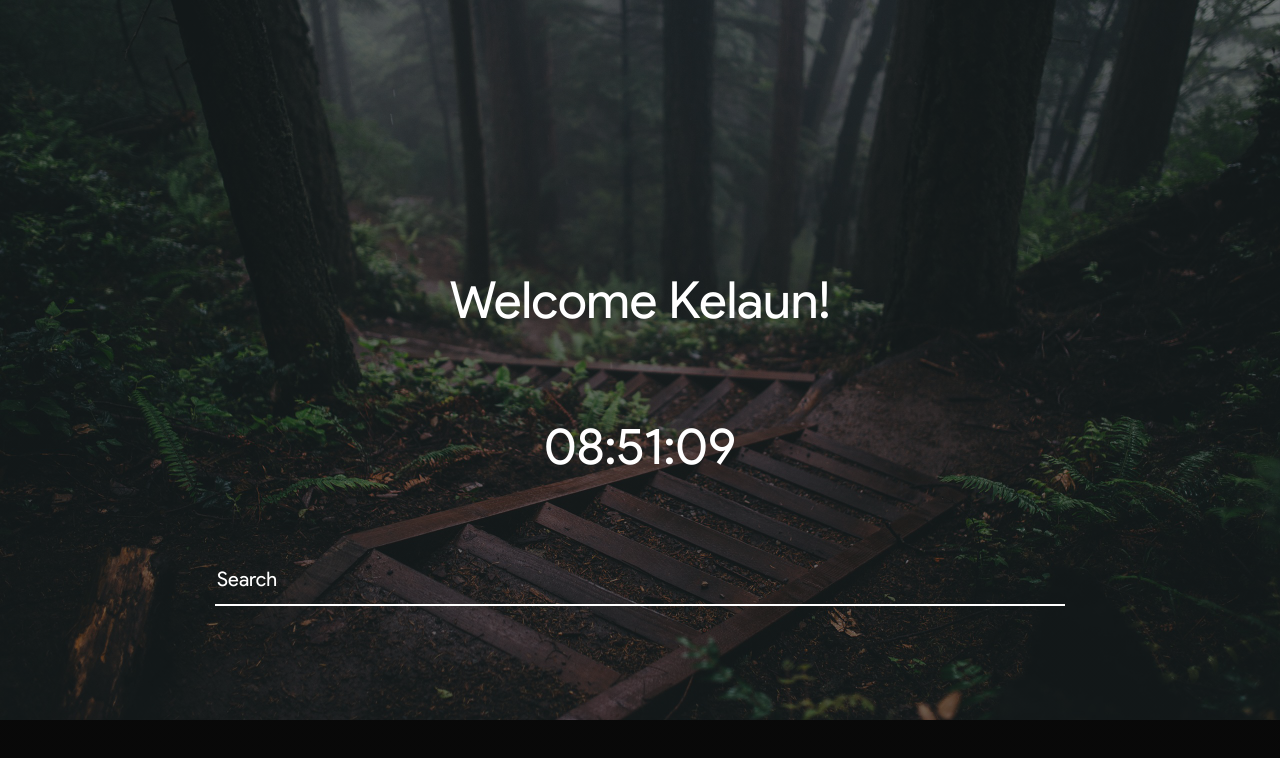
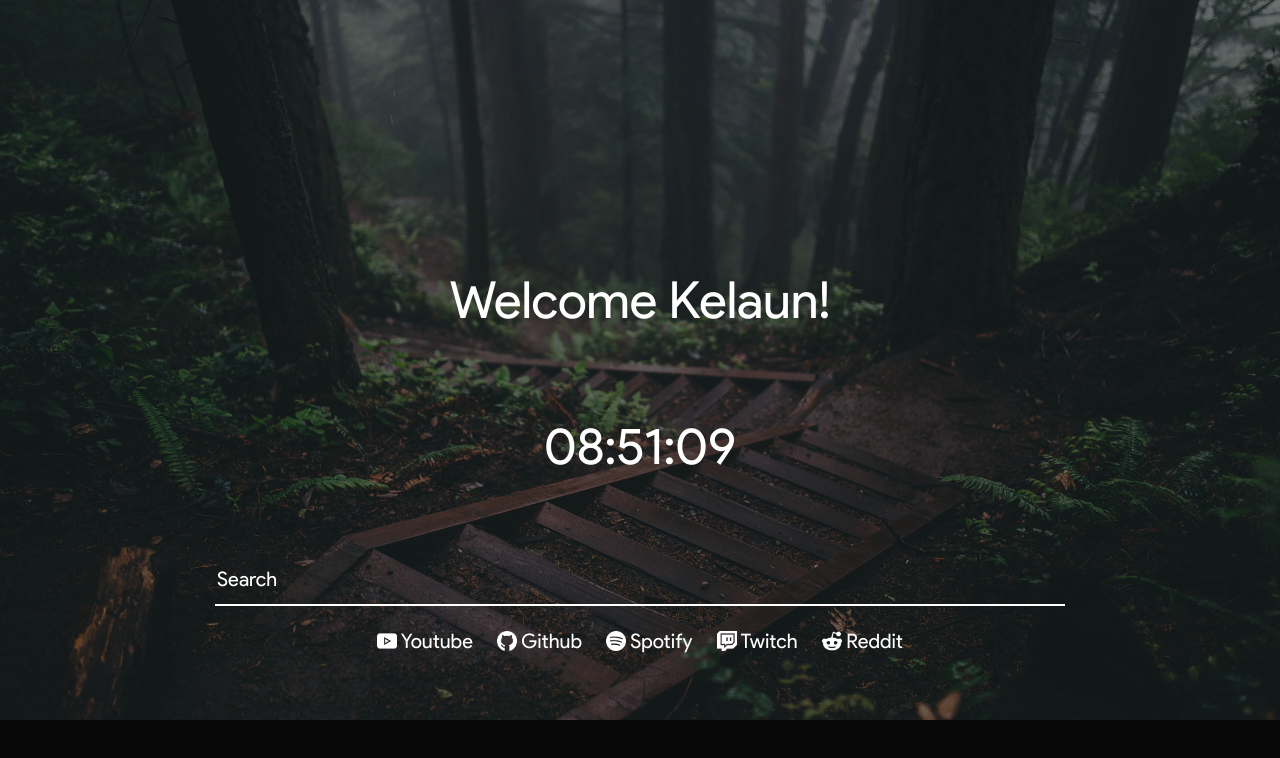
Before and after one commit to kelaun/startpage, a plain HTML site: page index.html in a window 1280 px wide. Drawn offline with Linux system fonts and the light colour scheme.

Commit message:
Adding shortcuts

```diff
--- a/index.html
+++ b/index.html
@@ -22,6 +22,24 @@
 			</form>
 		</div>
 
+		<div class="icons">
+			<a href="https://youtube.com">
+				<img src="img/1.png"> Youtube
+			</a>
+			<a href="https://github.com">
+				<img src="img/2.png"> Github
+			</a>
+			<a href="https://spotify.com">
+				<img src="img/3.png"> Spotify
+			</a>
+			<a href="https://twitch.com">
+				<img src="img/4.png"> Twitch
+			</a>
+			<a href="https://reddit.com">
+				<img src="img/5.png"> Reddit
+			</a>
+		</div>
+
     	<script src="script.js"></script>
   	</body>
 </html>
--- a/style.css
+++ b/style.css
@@ -23,10 +23,10 @@ body {
 	font-size: 20px;
 }
 
-/*a, a:hover, a:focus, a:active, a:visited {
+a, a:hover, a:focus, a:active, a:visited {
 	text-decoration: none;
 	color: #fff;
-}*/
+}
 
 h1.hello {
 	margin-top: 270px;
@@ -48,7 +48,7 @@ input {
 	margin-bottom: 20px;
 }
 
-/*.icons img {
+.icons img {
 	position: relative;
 	height: 20px;
 	width: auto;
@@ -56,7 +56,7 @@ input {
 }
 .icons a:not(:last-of-type) {
 	padding-right: 20px;
-}	*/
+}
 
 ::placeholder { /* Chrome, Firefox, Opera, Safari 10.1+ */
   color: #fff;
```
Also changed, not shown: img/1.png (added), img/2.png (added), img/3.png (added), img/4.png (added), img/5.png (added).
